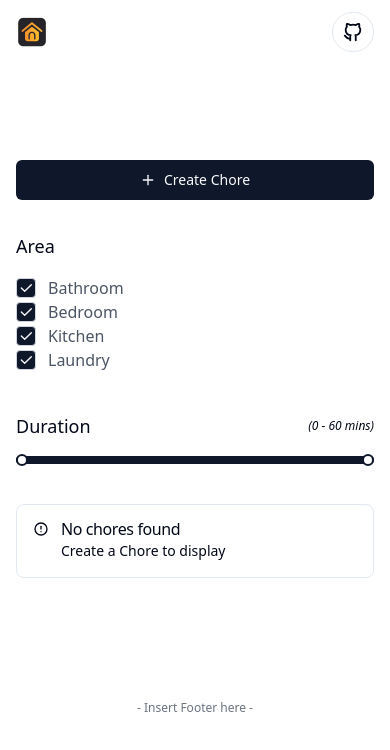
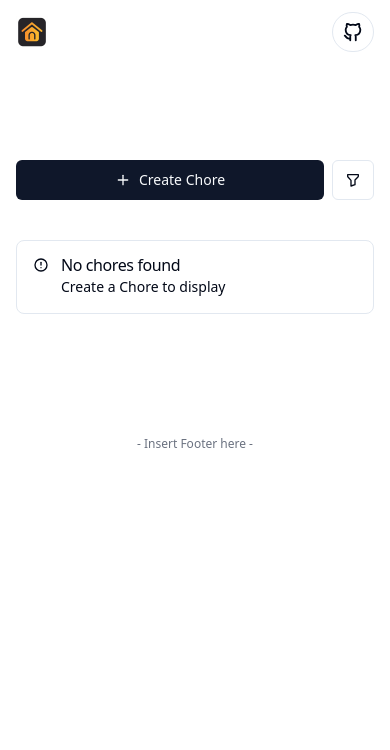
Before and after one commit to c-nicol/household, a React (Vite) app: page / in a window 390 px wide. Shown: the top 750 px of the page. Built offline with nearby package versions, Linux system fonts and the light colour scheme.

Commit message:
Update Mobile filters

```diff
--- a/src/features/chores/sidebar/chores-sidebar.tsx
+++ b/src/features/chores/sidebar/chores-sidebar.tsx
@@ -1,15 +1,63 @@
+import { Button } from '@/components/button';
+import {
+  Drawer,
+  DrawerClose,
+  DrawerContent,
+  DrawerDescription,
+  DrawerFooter,
+  DrawerHeader,
+  DrawerTitle,
+  DrawerTrigger,
+} from '@/components/drawer';
+import { IconFilter } from '@tabler/icons-react';
 import { AreaFilter } from './area-filter';
 import { CreateChore } from './create-chore';
 import { DurationFilter } from './duration-filter';
 
 export function ChoresSidebar() {
   return (
-    <div className="sticky top-[160px] flex flex-col gap-y-4">
+    <div className="sticky top-[160px] flex gap-x-2 gap-y-4 lg:flex-col">
       <CreateChore />
-      <div className="flex flex-col gap-y-6">
-        <AreaFilter />
-        <DurationFilter />
-      </div>
+      <DesktopFilters />
+      <MobileFilters />
     </div>
   );
 }
+
+function DesktopFilters() {
+  return (
+    <div className="hidden flex-col gap-y-6 lg:flex">
+      <AreaFilter />
+      <DurationFilter />
+    </div>
+  );
+}
+
+function MobileFilters() {
+  return (
+    <Drawer>
+      <DrawerTrigger>
+        <Button variant="outline" className="p-3 lg:hidden">
+          <IconFilter className="h-4 w-4" />
+        </Button>
+      </DrawerTrigger>
+      <DrawerContent>
+        <DrawerHeader>
+          <DrawerTitle>Select Filters</DrawerTitle>
+          <DrawerDescription>Choose by chore area & duration</DrawerDescription>
+        </DrawerHeader>
+
+        <div className="flex flex-col gap-y-6 p-6">
+          <AreaFilter />
+          <DurationFilter />
+        </div>
+
+        <DrawerFooter>
+          <DrawerClose>
+            <Button variant="outline">Close</Button>
+          </DrawerClose>
+        </DrawerFooter>
+      </DrawerContent>
+    </Drawer>
+  );
+}
```
